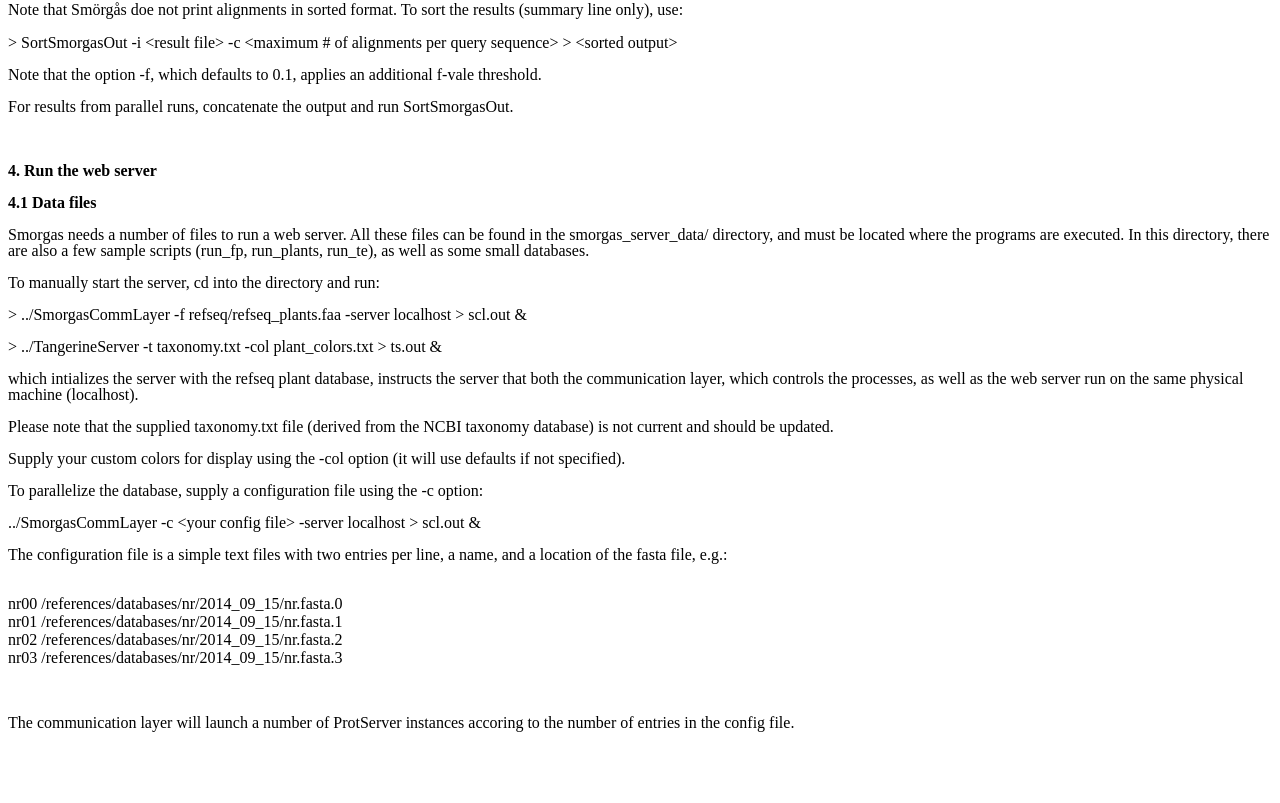
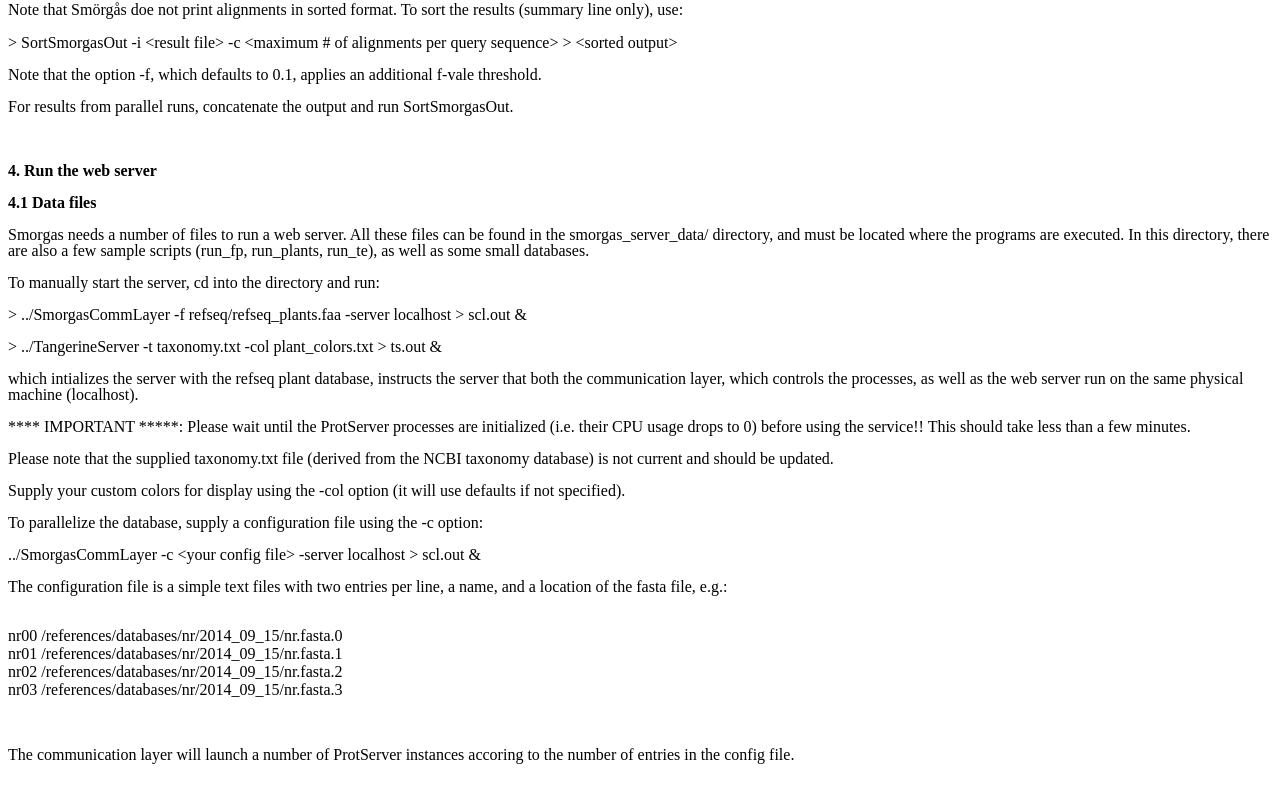
Before and after one commit to grabherr/Smorgas-proteins.io, a plain HTML site: page SmorgasManual.html in a window 1280 px wide. Shown: the part 2150-2953 px from the top of the page. Drawn offline with Linux system fonts and the light colour scheme.

Commit message:
Added text.

```diff
--- a/SmorgasManual.html
+++ b/SmorgasManual.html
@@ -266,6 +266,11 @@ score:
       controls the processes, as well as the web server run on the same
       physical machine (localhost). </p>
     <p style="margin-bottom: 0in; font-weight: normal; line-height:
+      100%"> **** IMPORTANT *****: Please wait until the ProtServer
+      processes are initialized (i.e. their CPU usage drops to 0)
+      before using the service!! This should take less than a few
+      minutes.</p>
+    <p style="margin-bottom: 0in; font-weight: normal; line-height:
       100%"> Please note that the supplied taxonomy.txt file (derived
       from the NCBI taxonomy database) is not current and should be
       updated. </p>
```
